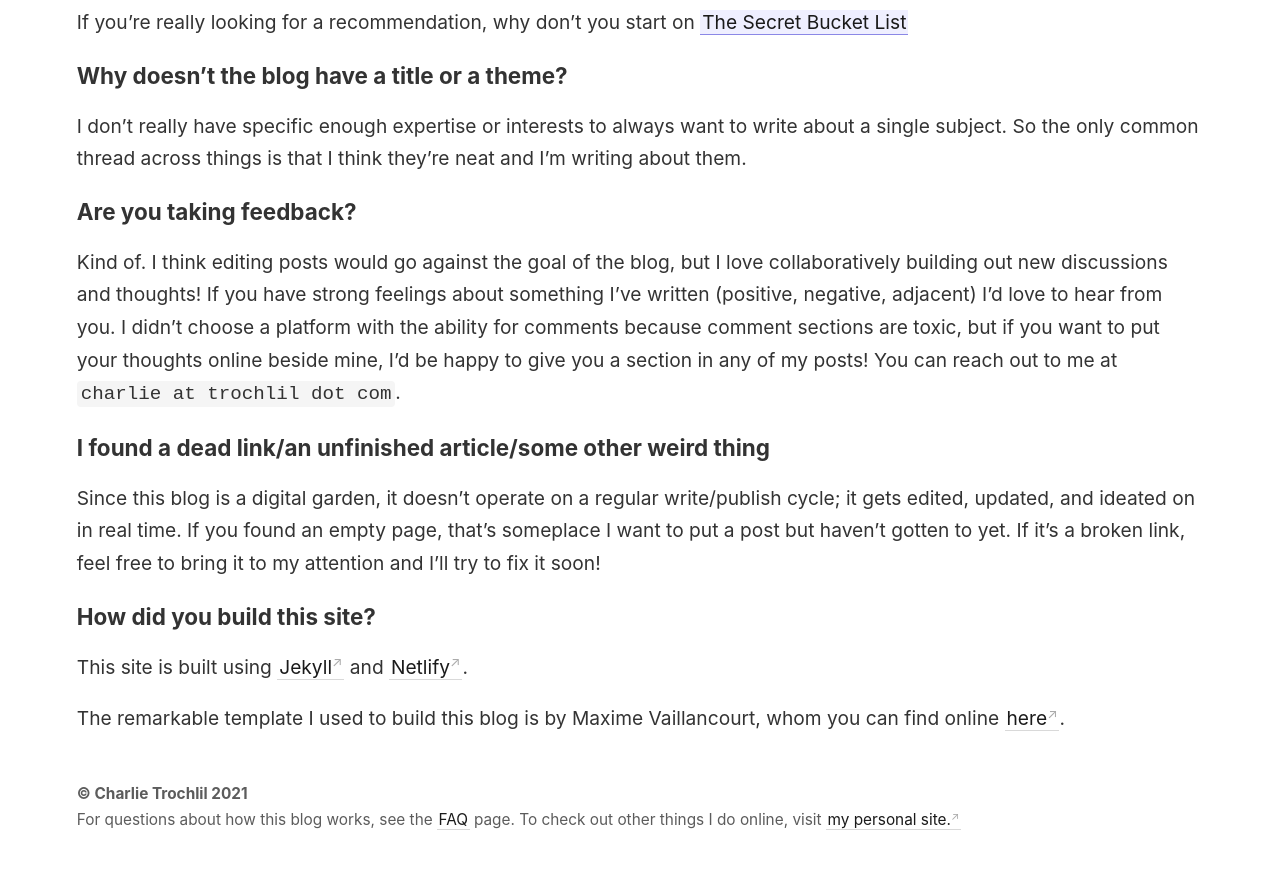
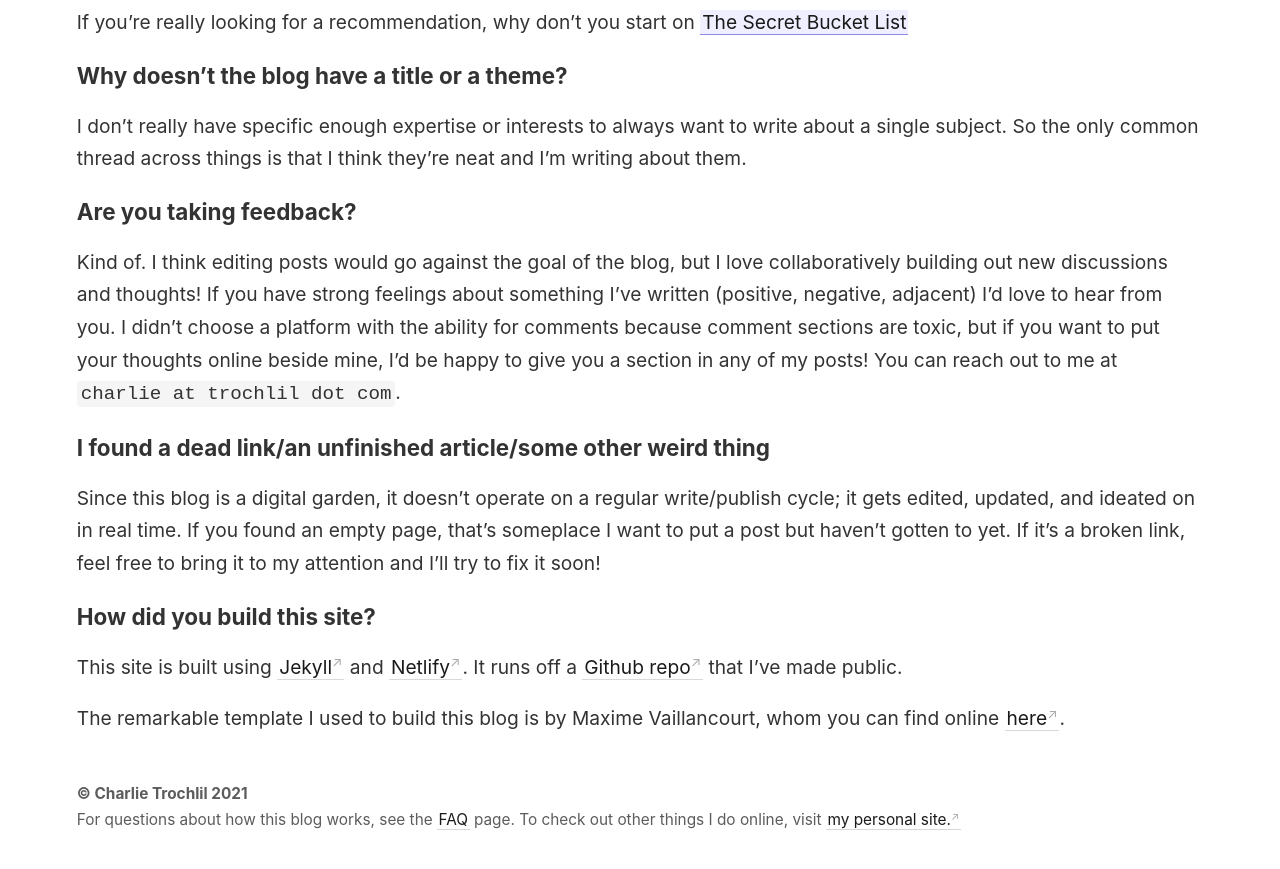
Before and after one commit to rhymeswithvocal/digital-garden, a Jekyll site: the page built from _pages/faq.md, in a window 1280 px wide and 900 px high, scrolled down 1021 px. Shown: the top 869 px of the window. Built offline with Jekyll 4.4.1, drawn with Linux system fonts in a browser that asks for light colours.

Commit message:
added github to faq

```diff
--- a/_pages/faq.md
+++ b/_pages/faq.md
@@ -26,6 +26,6 @@ Since this blog is a digital garden, it doesn't operate on a regular write/publi
 
 ### How did you build this site?
 
-This site is built using [Jekyll](https://jekyllrb.com/) and [Netlify](https://netlify.app/).
+This site is built using [Jekyll](https://jekyllrb.com/) and [Netlify](https://netlify.app/). It runs off a [Github repo](https://github.com/rhymeswithvocal/digital-garden) that I've made public.
 
 The remarkable template I used to build this blog is by Maxime Vaillancourt, whom you can find online [here](https://maximevaillancourt.com/).
```
